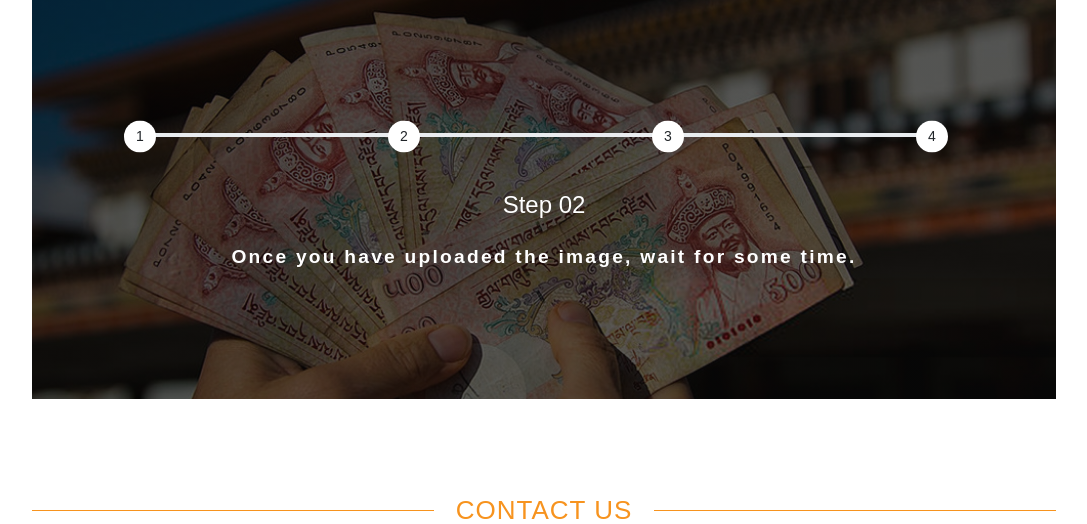
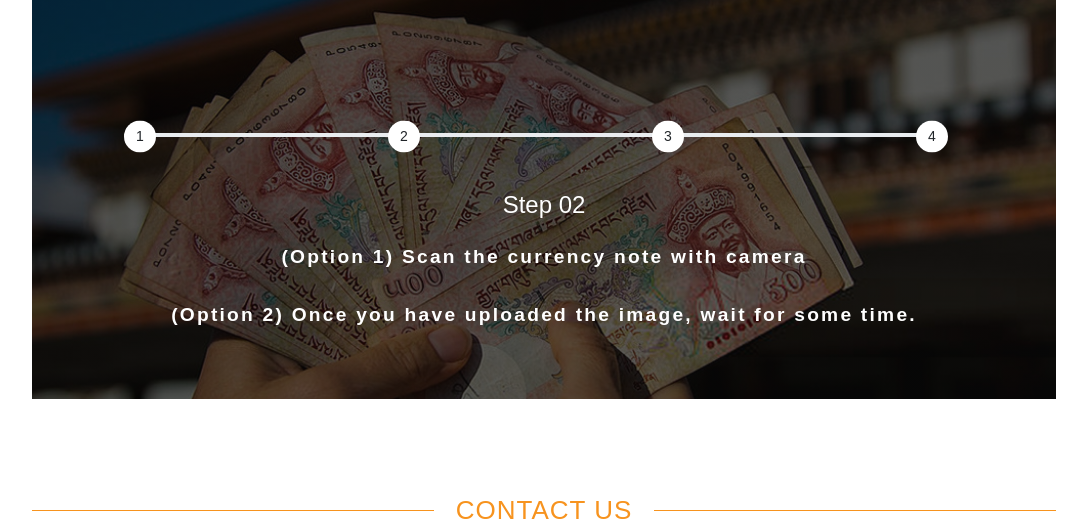
Before and after one commit to norbu123/Currency-Recognition-and-Fake-Currency-Detection, a Django app: template myapp/templates/home.html in a window 1280 px wide. Shown: the part 1623-2147 px from the top of the page, without its empty margins (96-1183 px from the left). Run offline with Django 3.2, Linux system fonts and the light colour scheme; the template is opened without the code that fills it, so the values that code supplies are empty; parts of the project's set-up code (start-up, migrations or seed data) failed here and were passed over; some libraries are stand-ins or nearby versions.

Commit message:
Update home.html

```diff
--- a/myapp/templates/home.html
+++ b/myapp/templates/home.html
@@ -318,15 +318,15 @@
                         </ul>
                       </div>
                     </div>
-                      <section id="user">
-                      <div class="tab-content p-4">
+                  <section id="user">
+                     <div class="tab-content p-4">
                           <div class="tab-pane animate__animated animate__flipInX" id="tab1">
                               <h4 style="font-family:fantasy;color:white;font-weight:100;">
                                   Step 01
                               </h4>
                               <p className=""  class="card-text"
                               style="font-family:sans-serif;text-align:center;font-size:1.2rem;color: #fff;">
-                                  Select an option to scan the money using camera or directly upload an image from your device for identification.
+                              (Option 1) Select an option to scan the money using camera<br/> or <br/>(Option 2) Directly upload an image from your device for identification.
                               </p>
                           </div>
                           <div class="tab-pane animate__animated animate__flipInX active" id="tab2">
@@ -335,9 +335,8 @@
                               </h4>
                               <p className=""  class="card-text"
                               style="font-family:sans-serif;text-align:center;font-size:1.2rem;color: #fff;">
-                                  Once you have uploaded the image, wait for some time.
-                              </p>
-
+                                  (Option 1) Scan the currency note with camera</br/></br/>(Option 2) Once you have uploaded the image, wait for some time.
+                            </p>
                           </div>
                           <div class="tab-pane animate__animated animate__flipInX" id="tab3">
                               <h4 style="font-family:fantasy;color:white;font-weight:100;">
@@ -345,10 +344,8 @@
                               </h4>
                               <p className=""  class="card-text"
                               style="text-align:center; font-family:sans-serif;font-size:1.2rem;color:#fff">
-                                  Click on the predict button.
-                              </p>
-
-
+                              (Option 1) The predicted result will be shown on the screen<br/></br/>(Option 2) Click on the predict button.
+                            </p>
                           </div>
                           <div class="tab-pane animate__animated animate__flipInX" id="tab4">
                               <h4 style="font-family:fantasy;color:white;font-weight:100;">
@@ -356,10 +353,9 @@
                               </h4>
                               <p className=""  class="card-text"
                               style="font-family:sans-serif;text-align:center;font-size:1.2rem; color: #fff;">
-                                  The system will predict and verify which note it is.
+                              (Option 1) Press "q" to close the camera<br/></br/>(Option 2) The system will predict and verify which note it is.
                               </p>
                           </div>
-
                       </div>
                   </section>
                   </div>
```
